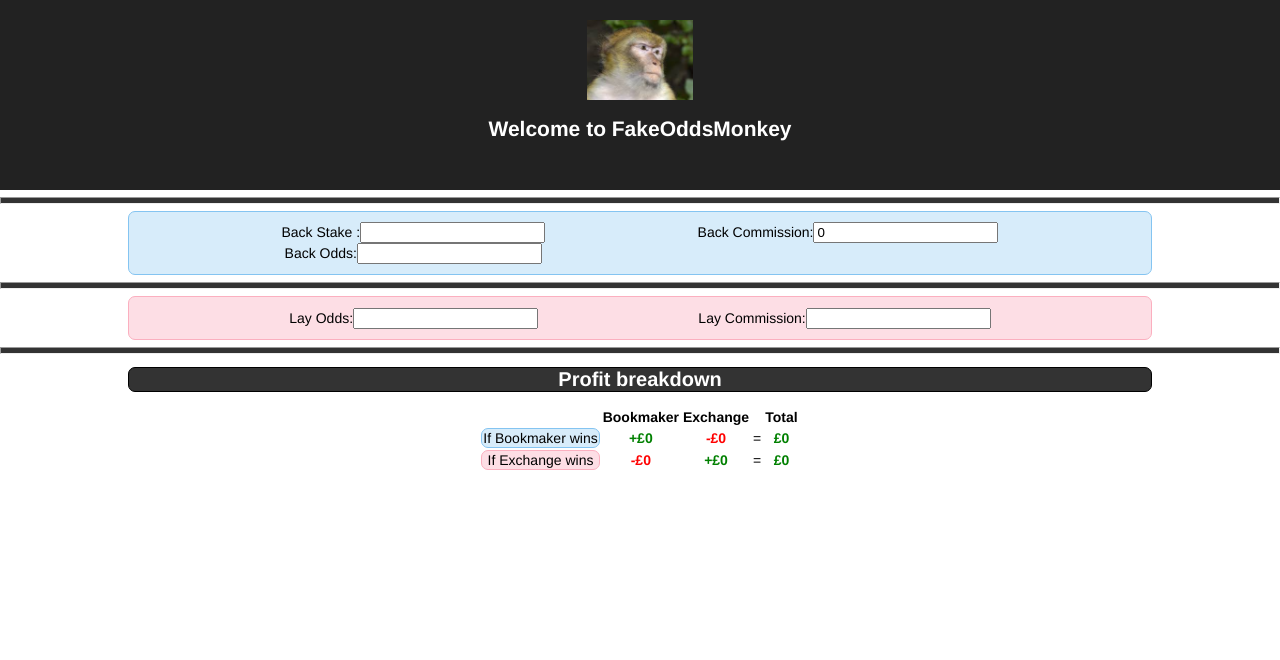
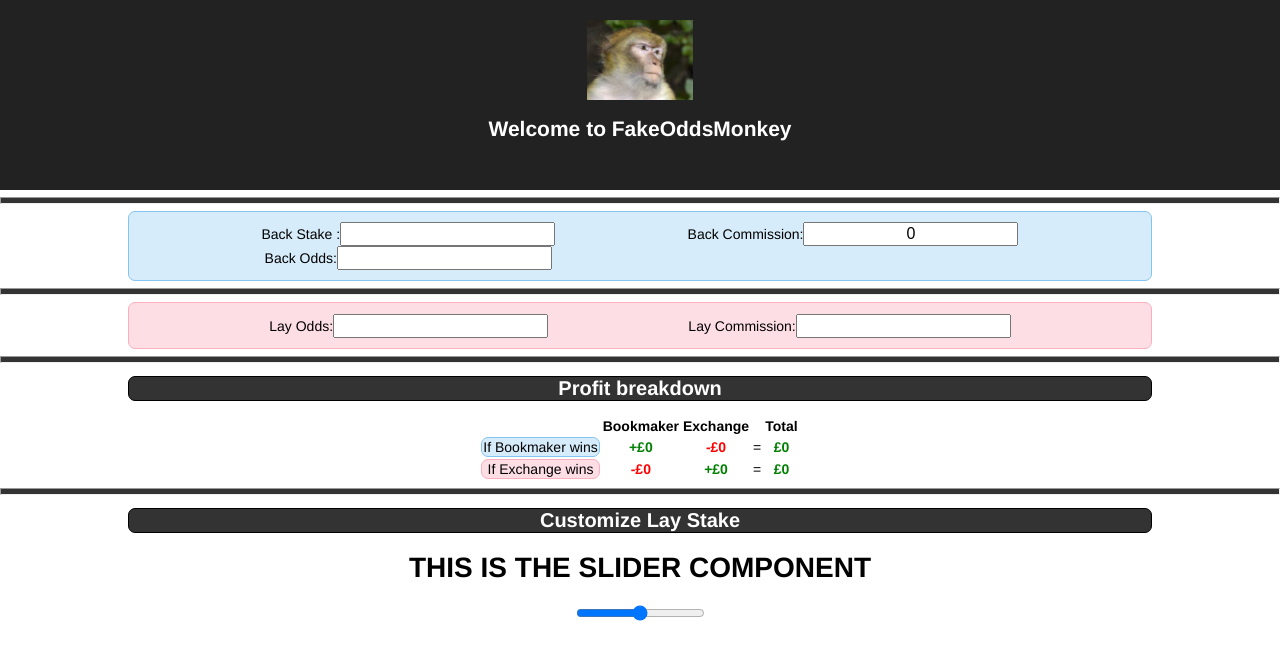
Before and after one commit to Pablo123GitHub/FakeOddsMonkey, a React (Create React App) app: page / in a window 1280 px wide. Shown: the top 660 px of the page. Built offline with nearby package versions, Linux system fonts and the light colour scheme.

Commit message:
add range slider input component to the form

```diff
--- a/package.json
+++ b/package.json
@@ -3,8 +3,10 @@
   "version": "0.1.0",
   "private": true,
   "dependencies": {
+    "antd": "^3.6.6",
     "react": "^16.3.2",
     "react-dom": "^16.3.2",
+    "react-input-slider": "^4.0.1",
     "react-scripts": "1.1.4"
   },
   "scripts": {
--- a/src/App.css
+++ b/src/App.css
@@ -85,6 +85,7 @@ body {
   border-bottom: 50px;
 }
 
+
 .inside-div {
   padding-top: 1%;
   padding-bottom: 1%;
@@ -96,8 +97,10 @@ font-weight: bold;
 
 }
 
+
 .lay-stake-info {
   font-weight: bold;
+  font-size: xx-large;
 }
 
 .green {
@@ -117,3 +120,8 @@ font-weight: bold;
   margin-left:auto;
   margin-right:auto;
 }
+
+input {
+  text-align: center;
+  font-size: medium;
+}
--- a/src/App.js
+++ b/src/App.js
@@ -2,6 +2,7 @@ import React, { Component } from 'react';
 import monkey from './monkey.png';
 import './App.css';
 import NameForm from './NameForm';
+
 
 
 
@@ -16,6 +17,7 @@ class App extends Component {
       <NameForm/>
 
 
+
       </div>
     );
   }
--- a/src/NameForm.js
+++ b/src/NameForm.js
@@ -1,8 +1,9 @@
 import React, { Component } from 'react';
 import './App.css';
+import Slider from './Slider';
 
 
-class NameForm extends React.Component {
+class NameForm extends Component {
     constructor(props) {
         super(props);
         this.state = {
@@ -11,11 +12,15 @@ class NameForm extends React.Component {
             LayStake: '',
             LayOdds : '',
             LayCommission: '',
-            BackCommission: 0
+            BackCommission: 0,
+            SliderValue: 0,
+            min: 0,
+            max:100
 
         };
 
         this.handleChange = this.handleChange.bind(this);
+        this.handleRangeInput = this.handleRangeInput.bind(this);
         this.round = this.round.bind(this);
         this.handleClick = this.handleClick.bind(this);
         this.outputBookieTotal = this.outputBookieTotal.bind(this);
@@ -31,6 +36,13 @@ class NameForm extends React.Component {
             }, 1);
         }
         myFunction();
+    }
+
+    handleRangeInput (event) {
+        console.log('THIS IS HANDLERANGEINPUT', event.target.value);
+       this.setState({
+           SliderValue: event.target.value
+       })
     }
 
 
@@ -171,12 +183,13 @@ class NameForm extends React.Component {
 
                 <div>
 
-                    {this.state.LayStake > 0 &&
+                    {this.state.BackStake > 0 && this.state.BackOdds > 0 &&
+                    this.state.LayOdds > 0 && this.state.LayCommission > 0 &&
 
                     <div>
                         <ColoredLine color='#333333'/>
                         <p>
-                            You could lay : <span className='lay-stake-info'>{"hein", this.state.LayStake} </span>
+                            You could lay : <span className='lay-stake-info'>£{this.state.LayStake} </span>
                         </p>
                     </div>
 
@@ -219,6 +232,17 @@ class NameForm extends React.Component {
 
                     </table>
                 </div>
+                <ColoredLine color='#333333'/>
+
+                <h1 className='header-title'> Customize Lay Stake </h1>
+
+                <Slider
+                    handleRange = {this.handleRangeInput}
+                    step={0.01}
+                    value={this.state.SliderValue}
+                    min={this.state.min}
+                    max={this.state.max}
+                />
 
             </div>
         );
--- /dev/null
+++ b/src/Slider.js
@@ -0,0 +1,32 @@
+import React, { Component } from 'react';
+
+
+class Slider extends Component {
+
+
+    render(){
+        return (
+            <div>
+                <h1>
+                    THIS IS THE SLIDER COMPONENT
+                </h1>
+
+                <input
+                    onChange={this.props.handleRange}
+                    step={this.props.step}
+                    alue={this.props.value}
+                    type="range"
+                    min={this.props.min}
+                    max={this.props.max}
+
+                    v
+                />
+            </div>
+        )
+    }
+
+
+
+}
+
+export default Slider;
```
Also changed, not shown: 1 other file (tests, documents, lock files or other folders).
